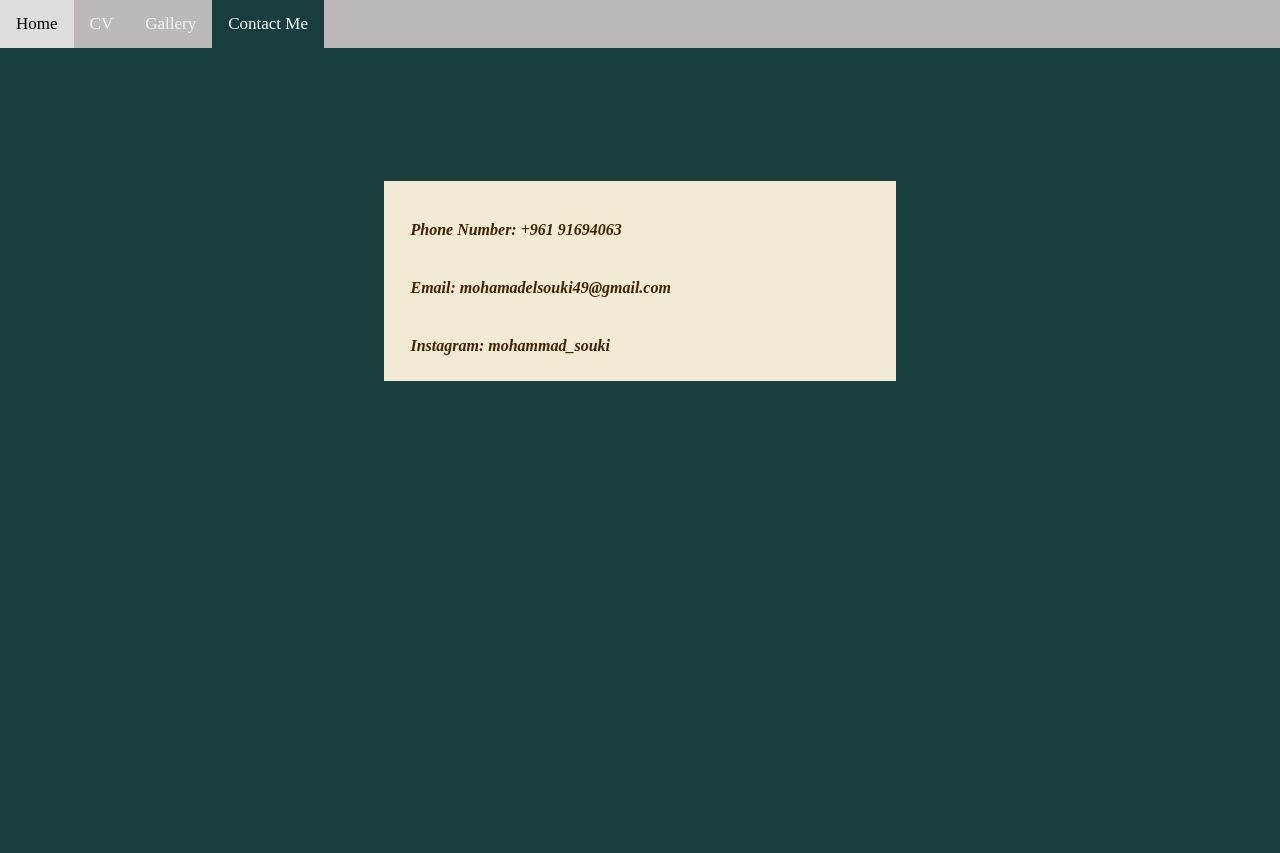
After one commit to MoeSouki/responsiveGallery, a PHP site: page /pages/contact-me.html in a window 1280 px wide. The commit adds this page. Run offline with PHP 8.4, Linux system fonts and the light colour scheme; some libraries are stand-ins or nearby versions.

Commit message:
finished contact me card

```diff
--- /dev/null
+++ b/pages/contact-me.html
@@ -0,0 +1,42 @@
+<!DOCTYPE html>
+<html lang="en">
+  <head>
+    <meta charset="UTF-8" />
+    <meta name="viewport" content="width=device-width, initial-scale=1.0" />
+    <link rel="stylesheet" href="../styles/contact-me.css" />
+    <link
+      rel="stylesheet"
+      href="https://use.fontawesome.com/releases/v5.13.0/css/all.css"
+      integrity="sha384-Bfad6CLCknfcloXFOyFnlgtENryhrpZCe29RTifKEixXQZ38WheV+i/6YWSzkz3V"
+      crossorigin="anonymous"
+    />
+    <title>Contact Me</title>
+  </head>
+  <body>
+    <div class="topnav">
+      <a href="index.php">Home</a>
+      <a href="cv.html">CV</a>
+      <a href="gallery.php">Gallery</a>
+      <a class="active" href="contact-me.html">Contact Me</a>
+    </div>
+    <div class="container">
+      <div class="card">
+        <div class="icons">
+          <div class="space"></div>
+          <i class="fa-solid fa-phone" style="color: #3f2305">
+            Phone Number: +961 91694063</i
+          >
+          <div class="space"></div>
+          <i class="fa-regular fa-envelope" style="color: #3f2305">
+            Email: mohamadelsouki49@gmail.com</i
+          >
+          <div class="space"></div>
+          <i class="fa-brands fa-instagram" style="color: #3f2305">
+            Instagram: mohammad_souki</i
+          >
+          <div class="space"></div>
+        </div>
+      </div>
+    </div>
+  </body>
+</html>
--- a/pages/index.php
+++ b/pages/index.php
@@ -36,6 +36,7 @@
             <input type="text" placeholder="Username" name="username" />
             <input type="password" placeholder="Password" name="password" />
           </div>
+          <div id="space"></div>
           <button type="submit">Login</button>
         </form>
         <div id="member">
--- a/pages/signUp.php
+++ b/pages/signUp.php
@@ -68,6 +68,7 @@
             <input type="radio" name="sex" value="female" /> Female
           </div>
           <br />
+          <div id="space"></div>
           <button onclick="submitForm()">Sign Up</button>
         </form>
         <div id="member">
--- /dev/null
+++ b/styles/contact-me.css
@@ -0,0 +1,55 @@
+body {
+  margin: 0;
+  background-color: #183d3d;
+}
+
+.container {
+  width: 100%;
+  height: 100vh;
+  text-align: center;
+}
+
+.topnav {
+  background-color: rgb(190, 185, 185);
+  overflow: hidden;
+  margin-bottom: 5px;
+}
+
+.topnav a {
+  float: left;
+  color: #f2f2f2;
+  text-align: center;
+  padding: 14px 16px;
+  text-decoration: none;
+  font-size: 17px;
+}
+
+.topnav a:hover {
+  background-color: #ddd;
+  color: black;
+}
+
+.topnav a.active {
+  background-color: #183d3d;
+  color: white;
+}
+
+.card {
+  width: 40%;
+  height: 25vh;
+  background-color: #f2ead3;
+  display: inline-block;
+  margin-top: 10%;
+}
+
+.icons {
+  text-align: left;
+  padding-left: 10px;
+  font-family: "Times New Roman", Times, serif;
+  font-weight: bold;
+}
+
+.space {
+  width: 100%;
+  height: 5vh;
+}
--- a/styles/loginStyles.css
+++ b/styles/loginStyles.css
@@ -51,3 +51,8 @@ button {
   margin-bottom: 20px;
   color: #fff;
 }
+
+#space {
+  width: 100%;
+  height: 10vh;
+}
--- a/styles/signUpStyles.css
+++ b/styles/signUpStyles.css
@@ -59,3 +59,8 @@ button {
   margin-bottom: 10px;
   color: #fff;
 }
+
+#space {
+  width: 100%;
+  height: 10vh;
+}
```
